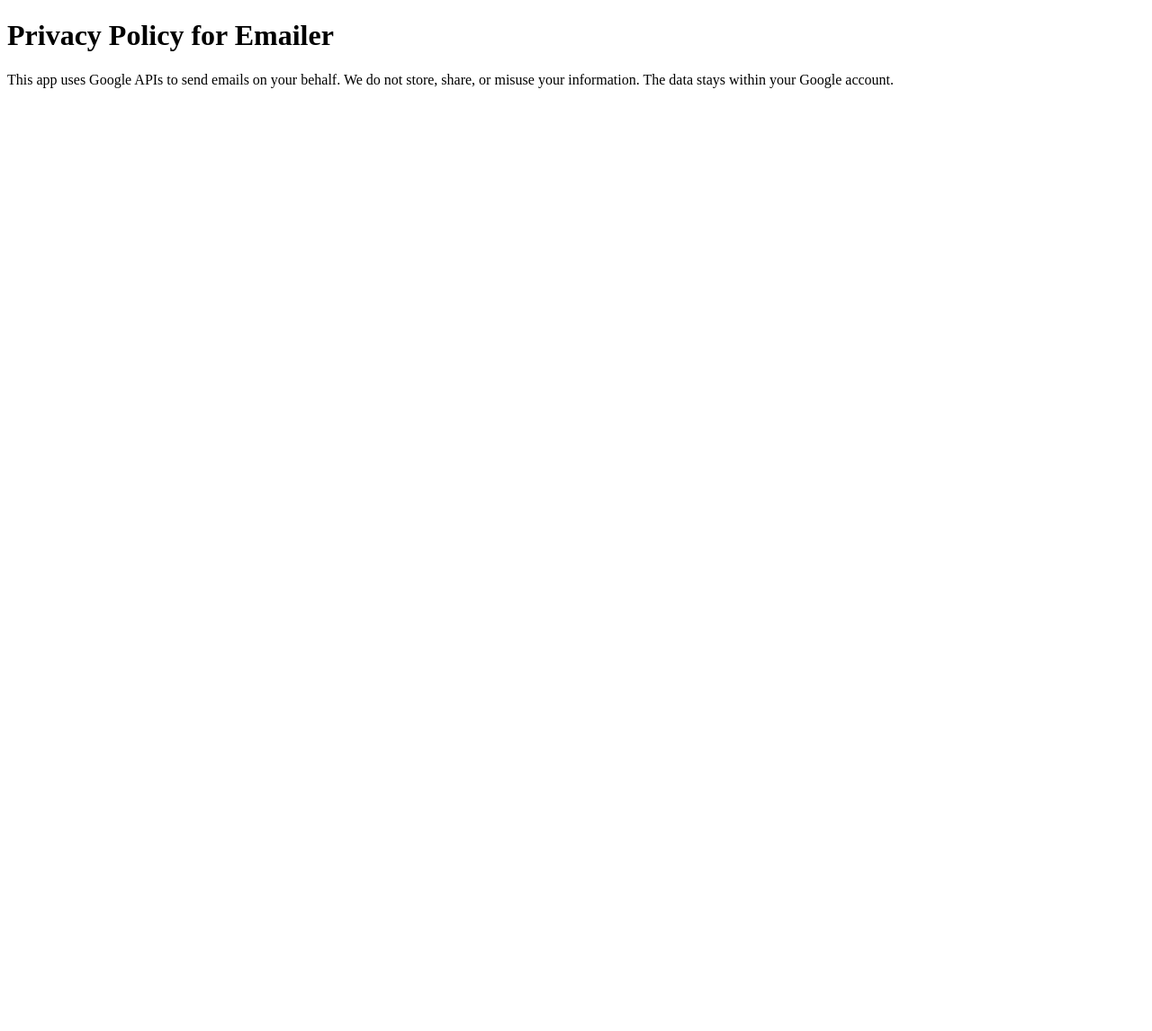
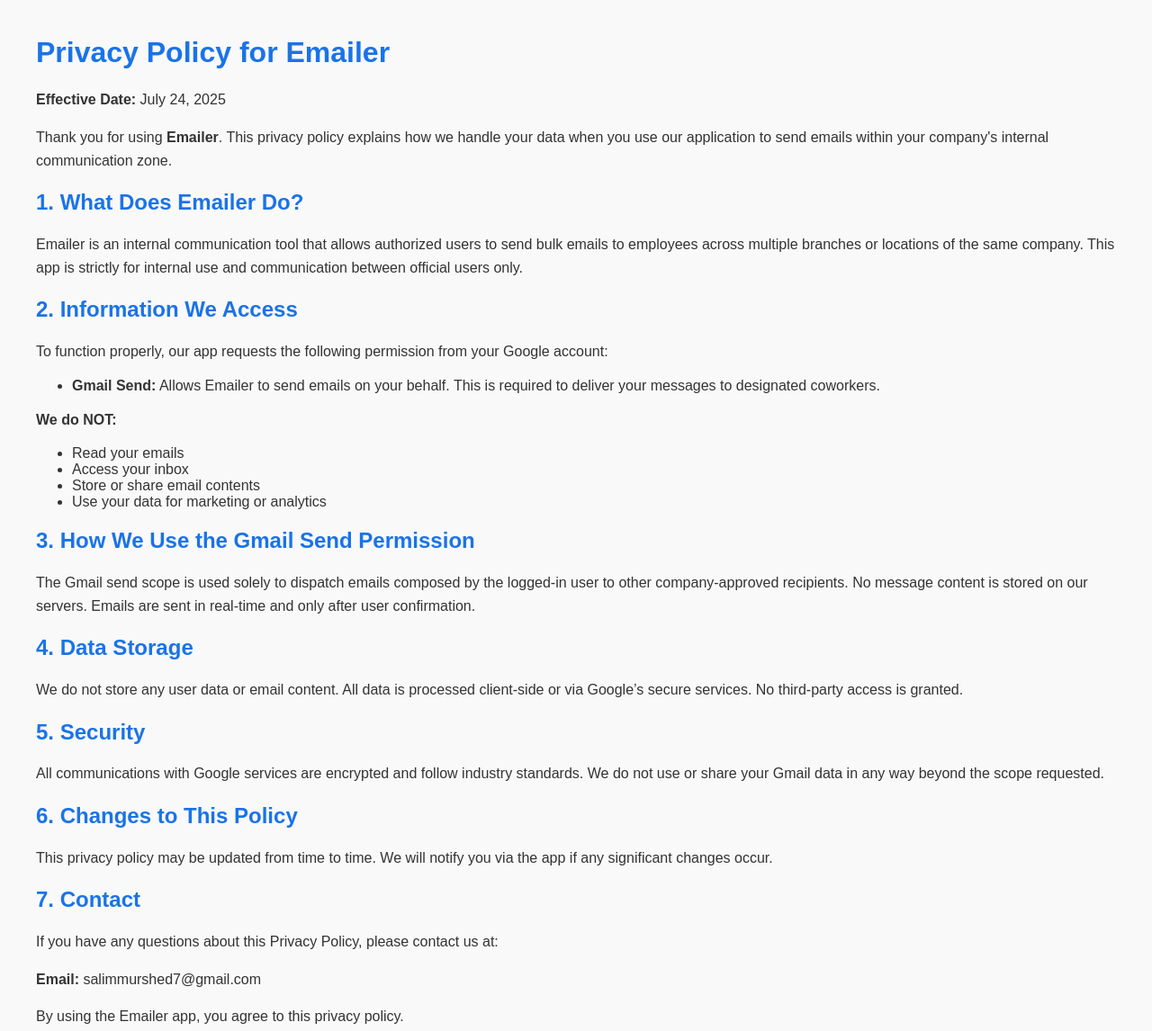
Before and after one commit to salimmurshed/salimmurshed.github.io, a plain HTML site: page privacy-policy.html in a window 1280 px wide. Shown: the whole page at 90% size. Before the commit the page ends 800 px from the top, so only its background shows below. Drawn offline with Linux system fonts and the light colour scheme.

Commit message:
Update privacy-policy.html

```diff
--- a/privacy-policy.html
+++ b/privacy-policy.html
@@ -1,10 +1,64 @@
 <!DOCTYPE html>
-<html>
+<html lang="en">
 <head>
-  <title>Privacy Policy</title>
+  <meta charset="UTF-8" />
+  <meta name="viewport" content="width=device-width, initial-scale=1.0"/>
+  <title>Privacy Policy - Emailer</title>
+  <style>
+    body {
+      font-family: Arial, sans-serif;
+      margin: 40px;
+      background-color: #f9f9f9;
+      color: #333;
+    }
+    h1, h2 {
+      color: #1a73e8;
+    }
+    p {
+      line-height: 1.6;
+    }
+  </style>
 </head>
 <body>
   <h1>Privacy Policy for Emailer</h1>
-  <p>This app uses Google APIs to send emails on your behalf. We do not store, share, or misuse your information. The data stays within your Google account.</p>
+
+  <p><strong>Effective Date:</strong> July 24, 2025</p>
+
+  <p>Thank you for using <strong>Emailer</strong>. This privacy policy explains how we handle your data when you use our application to send emails within your company's internal communication zone.</p>
+
+  <h2>1. What Does Emailer Do?</h2>
+  <p>Emailer is an internal communication tool that allows authorized users to send bulk emails to employees across multiple branches or locations of the same company. This app is strictly for internal use and communication between official users only.</p>
+
+  <h2>2. Information We Access</h2>
+  <p>To function properly, our app requests the following permission from your Google account:</p>
+  <ul>
+    <li><strong>Gmail Send:</strong> Allows Emailer to send emails on your behalf. This is required to deliver your messages to designated coworkers.</li>
+  </ul>
+
+  <p><strong>We do NOT:</strong></p>
+  <ul>
+    <li>Read your emails</li>
+    <li>Access your inbox</li>
+    <li>Store or share email contents</li>
+    <li>Use your data for marketing or analytics</li>
+  </ul>
+
+  <h2>3. How We Use the Gmail Send Permission</h2>
+  <p>The Gmail send scope is used solely to dispatch emails composed by the logged-in user to other company-approved recipients. No message content is stored on our servers. Emails are sent in real-time and only after user confirmation.</p>
+
+  <h2>4. Data Storage</h2>
+  <p>We do not store any user data or email content. All data is processed client-side or via Google’s secure services. No third-party access is granted.</p>
+
+  <h2>5. Security</h2>
+  <p>All communications with Google services are encrypted and follow industry standards. We do not use or share your Gmail data in any way beyond the scope requested.</p>
+
+  <h2>6. Changes to This Policy</h2>
+  <p>This privacy policy may be updated from time to time. We will notify you via the app if any significant changes occur.</p>
+
+  <h2>7. Contact</h2>
+  <p>If you have any questions about this Privacy Policy, please contact us at:</p>
+  <p><strong>Email:</strong> salimmurshed7@gmail.com</p>
+
+  <p>By using the Emailer app, you agree to this privacy policy.</p>
 </body>
 </html>
```
